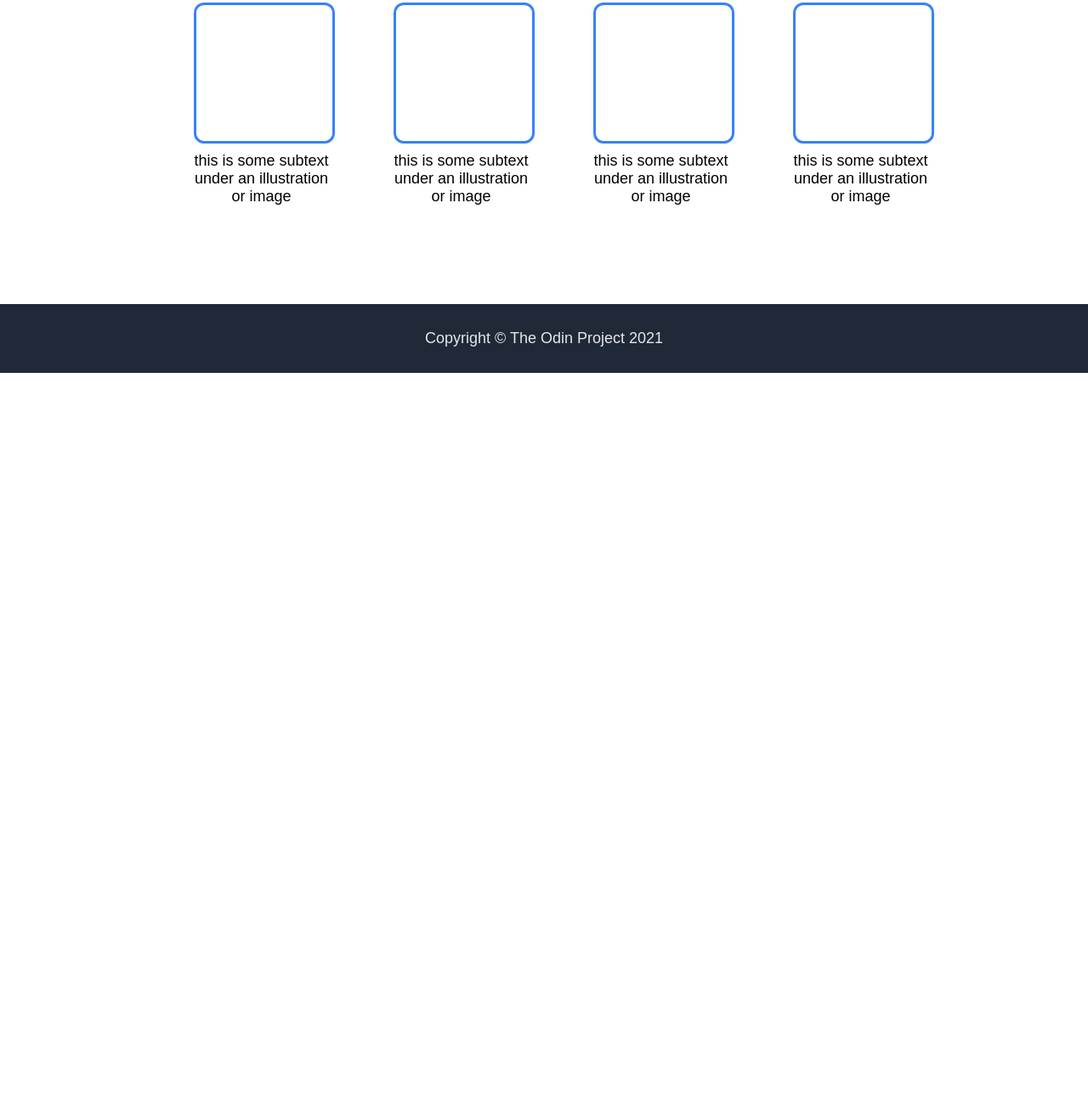
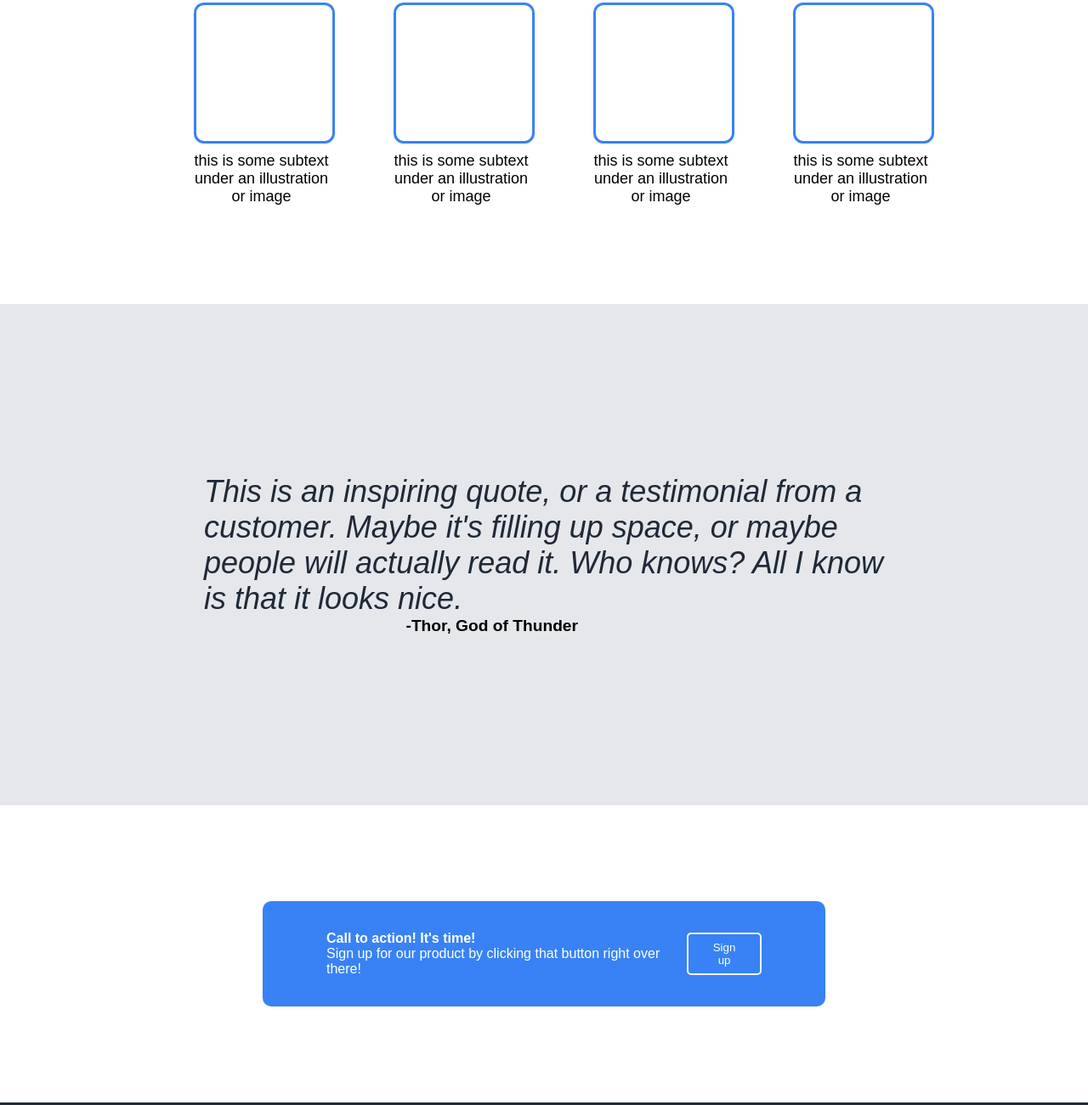
Before and after one commit to babybluesedans/odin-website, a plain HTML site: page index.html in a window 1280 px wide. Shown: the part 754-2055 px from the top of the page at 85% size. Before the commit the page ends 1193 px from the top, so only its background shows below. Drawn offline with Linux system fonts and the light colour scheme.

Commit message:
Added two sections
added and styled a quote section and a call to action section to index.html

```diff
--- a/index.html
+++ b/index.html
@@ -60,6 +60,24 @@
                 </li>
             </ul>
         </div>
+        <div class="quote-container">
+            <p class="quote">This is an inspiring quote, or a testimonial from a customer. Maybe it's
+                filling up space, or maybe people will actually read it. Who knows? All
+                I know is that it looks nice.
+            </p>
+            <span>-Thor, God of Thunder</span>
+        </div>
+        <div class="white-container">
+            <div class="cta-container">
+                <div class="cta-text">
+                    <span class="big">Call to action! It's time!</span>
+                    <span class="small">Sign up for our product by clicking that button
+                        right over there!</span>
+                </div>
+                <button class="cta-button">Sign up</button>
+            </div>
+
+        </div>
         <div class="footer dark secondary">
                 <span>Copyright &#169; The Odin Project 2021</span>
         </div>
--- a/style.css
+++ b/style.css
@@ -3,6 +3,7 @@ body {
     margin: 0;
     padding: 0;
     box-sizing: border-box;
+    font-family: Arial, Helvetica, sans-serif
 }
 
 p {
@@ -40,7 +41,6 @@ p {
     padding: 0;
     display: flex;
     flex-direction: column;
-    font-family: Arial, Helvetica, sans-serif;
 }
 
 .header {
@@ -141,6 +141,67 @@ p {
     margin-bottom: 100px;
 }
 
+.quote-container {
+    background-color: #E5E7EB;
+    display: flex;
+    padding: 200px;
+    flex-direction: column;
+    justify-content: center;
+}
+
+.quote {
+    width: 800px;
+    align-self: center;
+    font-size: 36px;
+    font-weight: lighter;
+    font-style: italic;
+    color: #1F2937;
+}
+
+.quote-container span {
+    align-self: flex-end;
+    margin-right: 400px;
+    font-weight: 900;
+    font-size: larger;
+}
+
+.white-container {
+    height: 350px;
+    display: flex;
+    justify-content: center;
+    align-items: center;
+}
+
+.cta-container {
+    background-color: #3882F6;
+    padding: 35px 75px;
+    border-radius: 10px;
+    display: flex;
+    justify-content: space-between;
+    align-items: center;
+    width: 40%;
+}
+
+.cta-text {
+    display: flex;
+    flex-direction: column;
+    color: white
+}
+
+.big {
+    font-weight: 900;
+}
+
+.cta-button {
+    background-color: #3882F6;
+    color: white;
+    border: solid 2px #F9FAF8;
+    border-radius: 5px;
+    padding: 8px;
+    padding-left: 20px;
+    padding-right: 20px;
+}
+
 
 .footer {
     display: flex;
```
